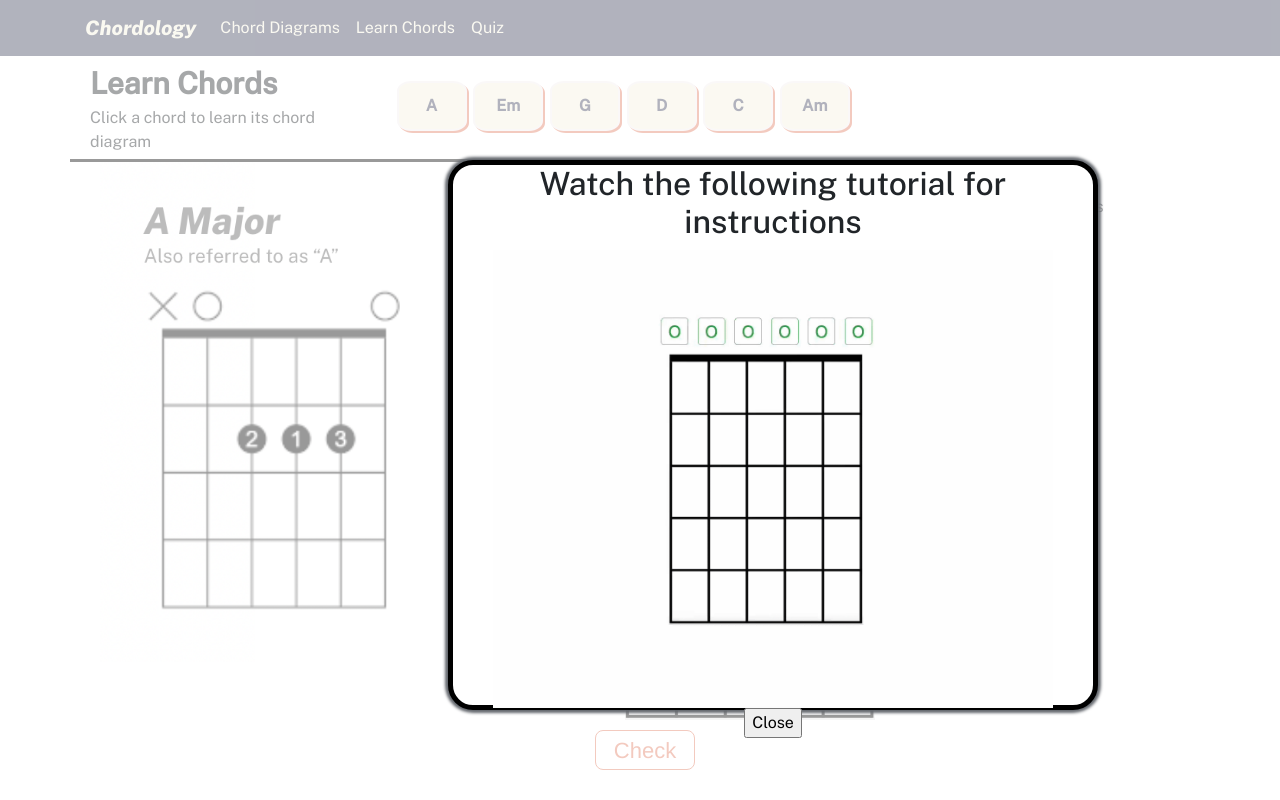
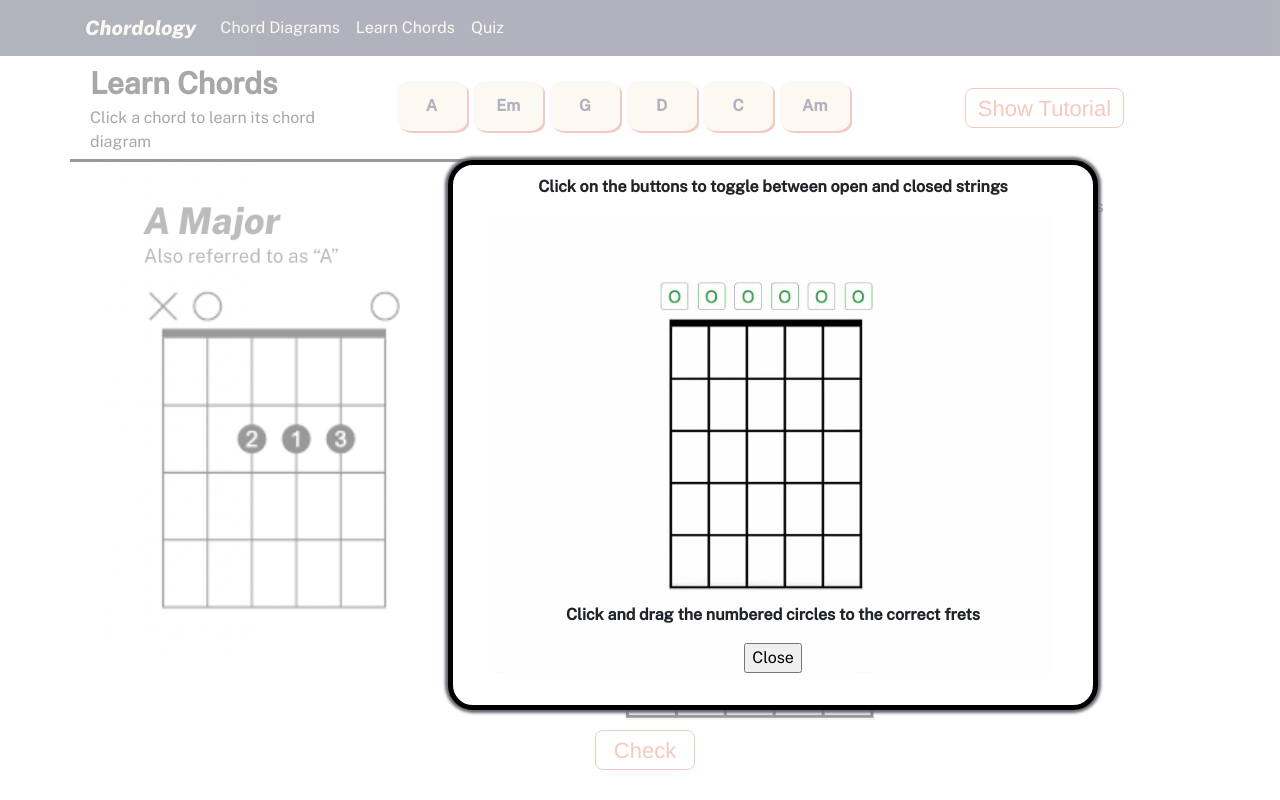
Before and after one commit to mweaser/chordology, a Flask app: page /learn in a window 1280 px wide. Run offline with Flask 2, Linux system fonts and the light colour scheme; some libraries are stand-ins or nearby versions.

Commit message:
Tutorial button added with clearer instructions

```diff
--- a/static/learn_chords.js
+++ b/static/learn_chords.js
@@ -315,6 +315,9 @@ function execute(chords, chord_images, symbols, data, droppedarray){
 }
 
 $(document).ready(function(){
+    $("#popupButton").click(function() {
+        PopUp('show')
+    });
     // execute(chords, chord_images, symbols, data, droppedarray)
     createButtons(chords, chord_images, symbols)
     makeNames(symbols)
--- a/static/main.css
+++ b/static/main.css
@@ -441,6 +441,7 @@ max-height:200px;
 max-width:200px;
 height:auto;
 width:auto;
+margin-top: -100px;
 }
 
 img.animated-gif{
@@ -497,3 +498,41 @@ img.animated-gif{
     font-size: 50px;
     text-align: center;
  }
+
+ #popupButton{
+        background-color: white;
+        border-radius: 8px;
+        border: 1px solid #e07a5fff;
+        border-color: #e07a5fff;
+        color: #e07a5fff;
+        cursor: pointer;
+        display: inline-block;
+        font-family: "Haas Grot Text R Web", "Helvetica Neue", Helvetica, Arial, sans-serif;
+        font-size: 22px;
+        font-weight: 500;
+        line-height: 20px;
+        list-style: none;
+        padding: 10px 12px;
+        text-align: center;
+        transition: all 200ms;
+        vertical-align: baseline;
+        white-space: nowrap;
+        user-select: none;
+        -webkit-user-select: none;
+        touch-action: manipulation;
+        margin-top: 10px;
+        width: fit-content;
+        height: 40px;
+        margin-top: 32px;
+        margin-left: -20px;
+}
+
+#tutorialText1{
+    margin-top: 10px;
+    font-weight: bold;
+}
+
+#tutorialText2{
+    font-weight: bold;
+    margin-top: -70px;
+}
--- a/static/quiz_recreate.js
+++ b/static/quiz_recreate.js
@@ -318,6 +318,8 @@ function update_counts(newNumbers) {
 
 
 $(document).ready(function() {
+
+
     update_counts()
     $("#correct").text(correct_count)
     $("#incorrect").text(incorrect_count)
--- a/templates/learn_chords.html
+++ b/templates/learn_chords.html
@@ -14,6 +14,7 @@
     <div class="row">
     <div id="button-row" class="row row-border"></div>
 
+    <button id = "popupButton">Show Tutorial</button>
     <div class="row col-md-6">
         <div id="chord-image" class="col-md-6">
             <img class="chord-image-style" src="/static/images/chord-a-major.png">
@@ -24,9 +25,12 @@
     <div id="ac-wrapper" style='display:inline'>
             <div class = "container" id="popup">
                 <center>
-                    <h2>Watch the following tutorial for instructions</h2>
+                    <p id = "tutorialText1" >Click on the buttons to toggle between open and closed strings</p>
                     <img  class="animated-gif" id="chord-tutorial" src="/static/images/draggabletutorial.gif">
+                    <p id = "tutorialText2" >Click and drag the numbered circles to the correct frets</p>
                     <input type="submit" name="Close" value="Close" onClick="PopUp('hide')" />
+
+
                 </center>
             </div>
     </div>
```
